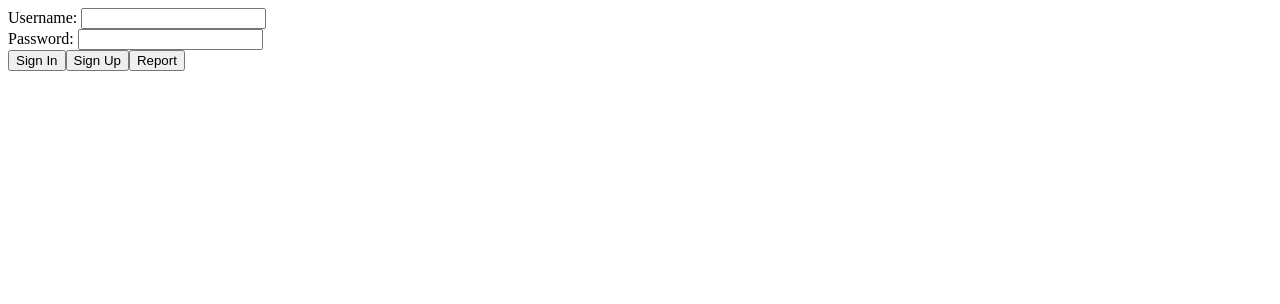
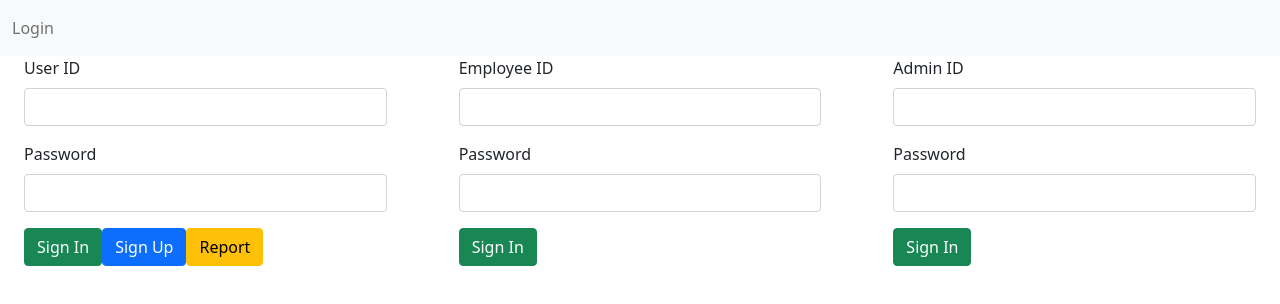
Before and after one commit to Chandu-Bhogi/Capstone-Project, an Angular app in the folder client/: page / in a window 1280 px wide. Shown: the top 304 px of the page. Built offline with nearby package versions, Linux system fonts and the light colour scheme.

Commit message:
login page

```diff
--- a/client/src/app/app.module.ts
+++ b/client/src/app/app.module.ts
@@ -8,6 +8,7 @@ import { EmployeeComponent } from './employee/employee.component';
 import { AdminComponent } from './admin/admin.component';
 import { LoginComponent } from './login/login.component';
 import { UserSignupComponent } from './user-signup/user-signup.component';
+import {ReactiveFormsModule } from '@angular/forms';
 
 @NgModule({
   declarations: [
@@ -20,7 +21,8 @@ import { UserSignupComponent } from './user-signup/user-signup.component';
   ],
   imports: [
     BrowserModule,
-    AppRoutingModule
+    AppRoutingModule,
+    ReactiveFormsModule
   ],
   providers: [],
   bootstrap: [AppComponent]
--- a/client/src/app/login/login.component.html
+++ b/client/src/app/login/login.component.html
@@ -1,9 +1,56 @@
-<div>
-    <form action="">
-        Username: <input type="text"> <br>
-        Password: <input type="password"><br>
-        <input type="button" value="Sign In">
-        <input type="button" value="Sign Up">
-        <input type="button" value="Report">
-    </form>
-</div>
+<nav class="navbar navbar-light bg-light">
+    <div class="container-fluid">
+      <span class="navbar-text">
+        Login
+      </span>
+    </div>
+  </nav>
+  <div class="row align-items-center">
+    <div class="col">
+        <div class="container-md">
+            <form [formGroup]="login" (ngSubmit)="signiInUser()">
+                <div class="mb-3">
+                  <label class="form-label">User ID</label>
+                  <input type="text" class="form-control" formControlName="id">
+                </div>
+                <div class="mb-3">
+                  <label for="exampleInputPassword1" class="form-label">Password</label>
+                  <input type="password" class="form-control" formControlName="password">
+                </div>
+                <button type="submit" class="btn btn-success" id="signin">Sign In</button>
+                <button type="button" class="btn btn-primary" id="signUp" (click)="signUp()">Sign Up</button>
+                <button type="button" class="btn btn-warning" id="signUp" (click)="report()">Report</button>
+            </form>
+        </div>
+    </div>
+    <div class="col">
+        <div class="container-md">
+            <form [formGroup]="login" (ngSubmit)="signiInEmployee()">
+                <div class="mb-3">
+                  <label class="form-label">Employee ID</label>
+                  <input type="text" class="form-control" formControlName="id">
+                </div>
+                <div class="mb-3">
+                  <label for="exampleInputPassword1" class="form-label">Password</label>
+                  <input type="password" class="form-control" formControlName="password">
+                </div>
+                <button type="submit" class="btn btn-success" id="signin">Sign In</button>
+            </form>
+        </div>
+    </div>
+    <div class="col">
+        <div class="container-md">
+            <form [formGroup]="login" (ngSubmit)="signiInAdmin()">
+                <div class="mb-3">
+                  <label class="form-label">Admin ID</label>
+                  <input type="text" class="form-control" formControlName="id">
+                </div>
+                <div class="mb-3">
+                  <label for="exampleInputPassword1" class="form-label">Password</label>
+                  <input type="password" class="form-control" formControlName="password">
+                </div>
+                <button type="submit" class="btn btn-success" id="signin">Sign In</button>
+            </form>
+        </div>
+    </div>
+  </div>
--- a/client/src/app/login/login.component.ts
+++ b/client/src/app/login/login.component.ts
@@ -1,4 +1,6 @@
 import { Component, OnInit } from '@angular/core';
+import { Router } from '@angular/router';
+import { FormControl, FormGroup} from '@angular/forms';
 
 @Component({
   selector: 'app-login',
@@ -6,10 +8,32 @@ import { Component, OnInit } from '@angular/core';
   styleUrls: ['./login.component.css']
 })
 export class LoginComponent implements OnInit {
-
+  login = new FormGroup({
+    id:new FormControl(),
+    password:new FormControl()
+  })
   constructor() { }
 
   ngOnInit(): void {
   }
 
+  signUp() {
+
+  }
+
+  report() {
+
+  }
+
+  signiInUser() {
+
+  }
+
+  signiInEmployee() {
+
+  }
+
+  signiInAdmin() {
+
+  }
 }
--- a/client/src/index.html
+++ b/client/src/index.html
@@ -6,6 +6,7 @@
   <base href="/">
   <meta name="viewport" content="width=device-width, initial-scale=1">
   <link rel="icon" type="image/x-icon" href="favicon.ico">
+  <link href="https://cdn.jsdelivr.net/npm/bootstrap@5.0.0-beta3/dist/css/bootstrap.min.css" rel="stylesheet" integrity="sha384-eOJMYsd53ii+scO/bJGFsiCZc+5NDVN2yr8+0RDqr0Ql0h+rP48ckxlpbzKgwra6" crossorigin="anonymous">
 </head>
 <body>
   <app-root></app-root>
```
